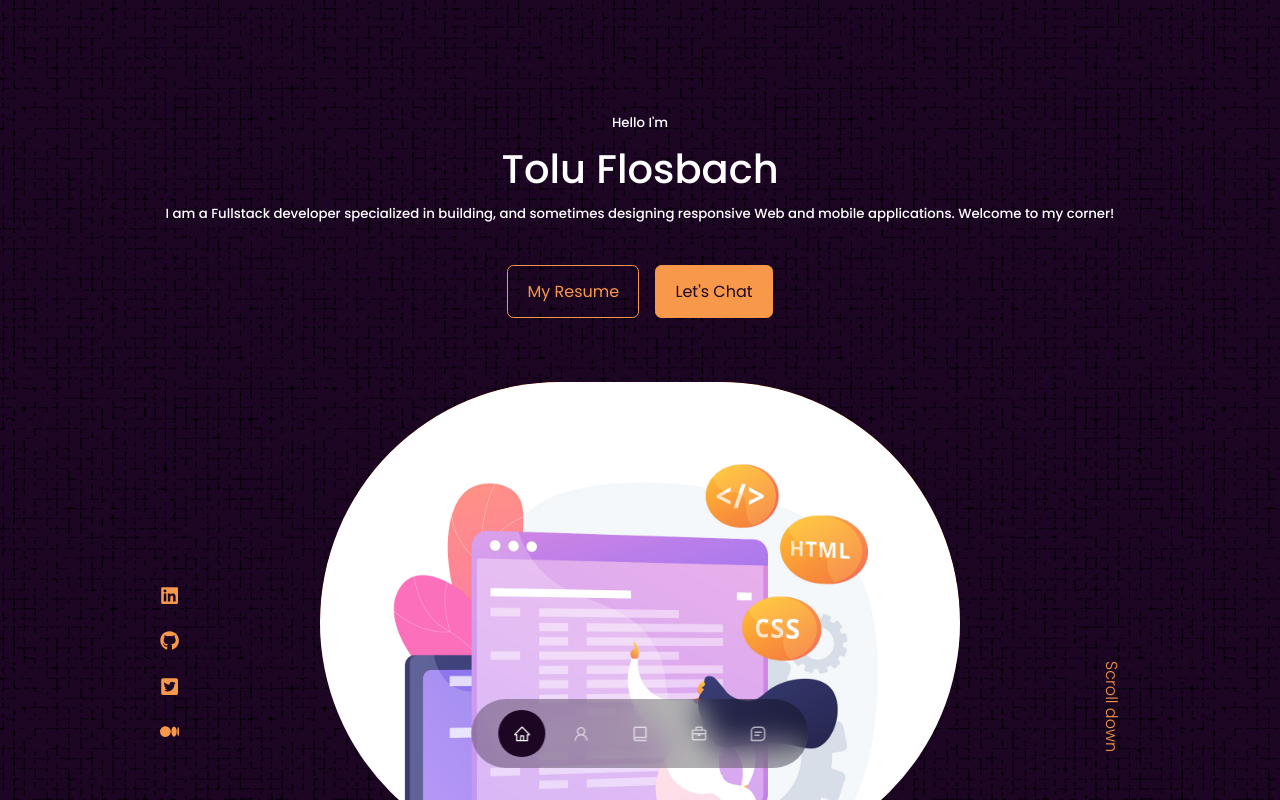
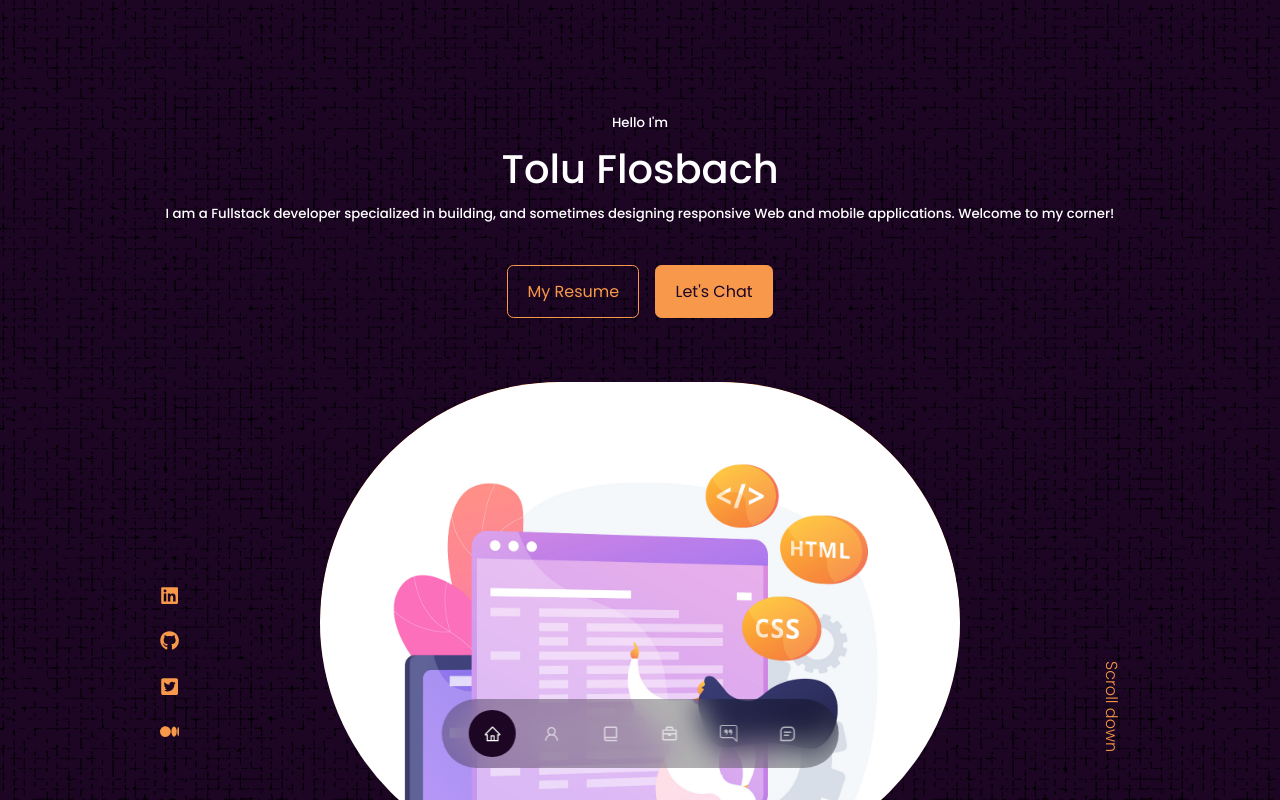
Before and after one commit to Cocoflosbach/toluFlosbachPortfolio, a React (Create React App) app: page / in a window 1280 px wide. Shown: the top 800 px of the page. Built offline with nearby package versions, Linux system fonts and the light colour scheme.

Commit message:
Add icon for testimonials component

```diff
--- a/src/components/Nav/Nav.jsx
+++ b/src/components/Nav/Nav.jsx
@@ -5,6 +5,7 @@
 import { BiBookAlt } from "react-icons/bi";
 import { BiBriefcase } from "react-icons/bi";
 import { BiMessageSquareDetail } from "react-icons/bi";
+import { BsChatRightQuote } from "react-icons/bs";
 
 import { useState } from "react";
 
@@ -45,6 +46,14 @@
         <BiBriefcase />{" "}
       </a>
       <a
+        href="#testimonials"
+        onClick={() => setActiveNav("#testimonials")}
+        className={activeNav === "#testimonials" ? "active" : ""}
+      >
+        {" "}
+        <BsChatRightQuote />{" "}
+      </a>
+      <a
         href="#contact"
         onClick={() => setActiveNav("#contact")}
         className={activeNav === "#contact" ? "active" : ""}
```
